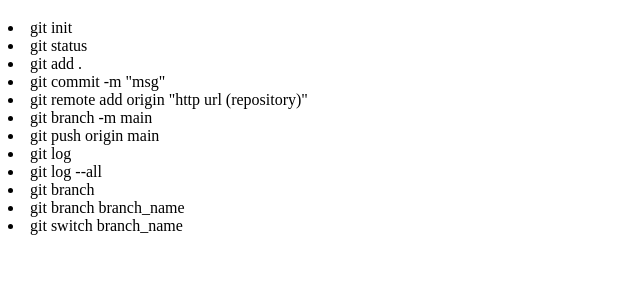
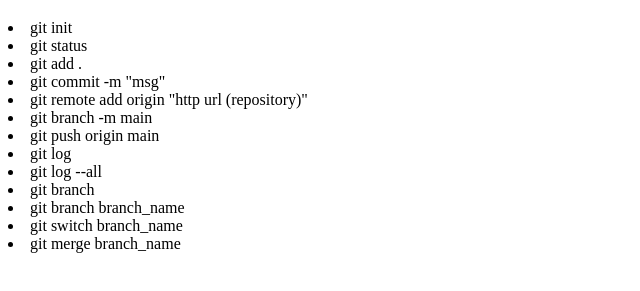
Before and after one commit to Sharanya-Katukuri/gittasks, a plain HTML site: page index.html in a window 1280 px wide. Shown: the part 61-352 px from the top of the page, without its empty margins (0-640 px from the left). Drawn offline with Linux system fonts and the light colour scheme.

Commit message:
version6

```diff
--- a/index.html
+++ b/index.html
@@ -19,5 +19,6 @@
     <li>git branch </li>
    <li>git branch branch_name</li>
    <li>git switch branch_name</li>
+   <li>git merge branch_name</li>
 </body>
 </html>
```
